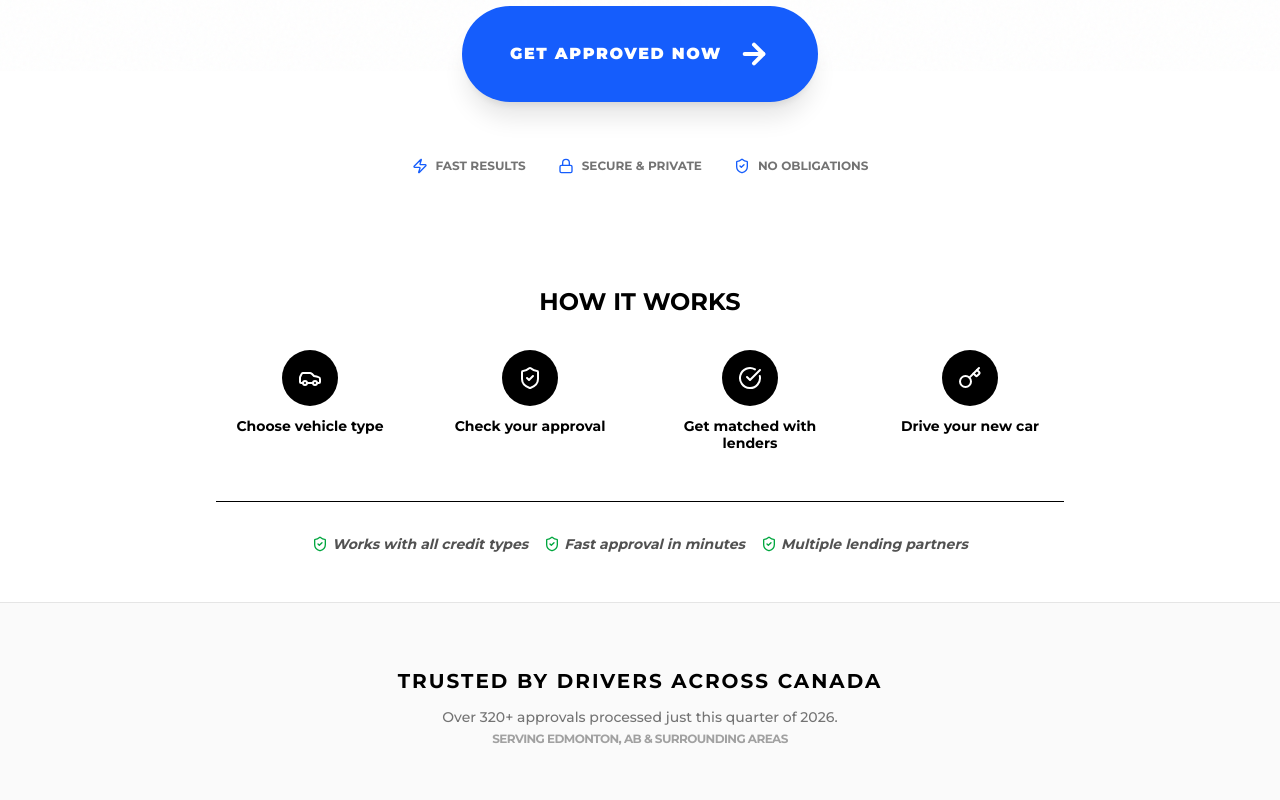
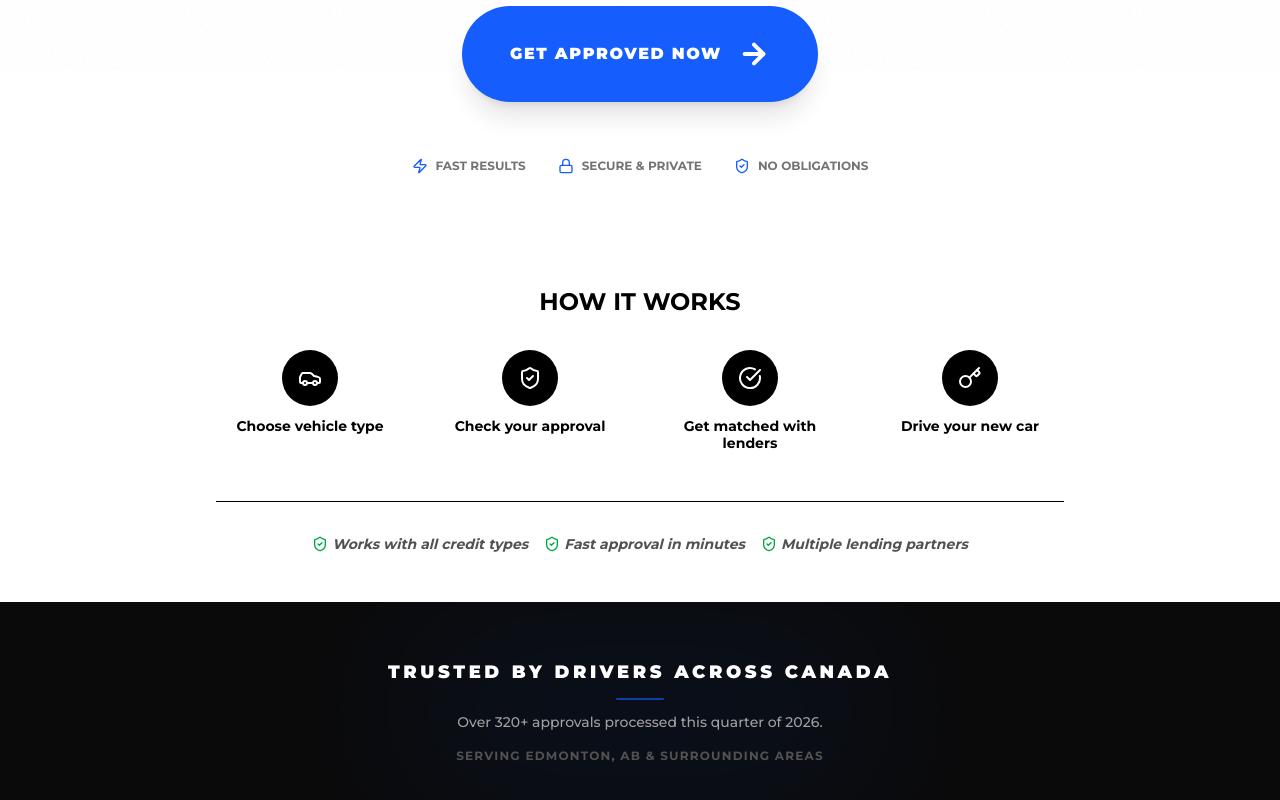
Before and after one commit to arfaa11/autofinder, a Next.js app: page / in a window 1280 px wide. Shown: the part 729-1529 px from the top of the page. Built offline with nearby package versions, Linux system fonts and the light colour scheme.

Commit message:
refactor page.tsx for improved readability and structure

```diff
--- a/app/page.tsx
+++ b/app/page.tsx
@@ -1,44 +1,38 @@
 import LeadFormContainer from '@/components/LeadFormContainer'
 import HowItWorks from '@/components/HowItWorks'
 
-/** tell cloudflare that this page is dynamic,
- * not just a collection of static files */
-// export const runtime = 'edge';
-
-/**
- * home page entry point.
- * acts as a high-level wrapper for the primary landing page components.
- */
 export default function Home() {
   return (
     <div className="w-full flex flex-col items-center">
 
-      {/* hero and lead capture module.
-          component manages internal state and dynamic height for multi-step flow.
-      */}
+      {/* hero + lead capture */}
       <section className="w-full">
-         <LeadFormContainer />
+        <LeadFormContainer />
       </section>
 
-      {/* product education and trust section */}
+      {/* education / trust */}
       <div className="w-full bg-white">
         <HowItWorks />
       </div>
 
-      {/* conversion-focused footer with regional targeting and social proof */}
-      <footer className="w-full py-16 bg-neutral-50 border-t border-neutral-200">
-        <div className="text-center space-y-3 px-4">
-          <p className="text-lg md:text-xl font-bold text-black uppercase tracking-widest font-montserrat">
+      {/* footer */}
+      <footer className="w-full py-14 bg-neutral-950 relative overflow-hidden">
+        {/* subtle blue glow */}
+        <div className="absolute inset-0 flex items-center justify-center pointer-events-none">
+          <div className="w-[500px] h-[200px] bg-blue-600 opacity-[0.07] blur-[80px] rounded-full" />
+        </div>
+
+        <div className="relative text-center space-y-3 px-4">
+          <p className="text-base md:text-lg font-black text-white uppercase tracking-[0.2em]">
             trusted by drivers across canada
           </p>
-          <div className="flex flex-col items-center space-y-1">
-            <p className="text-sm text-neutral-500 font-medium">
-              Over 320+ approvals processed just this quarter of 2026.
-            </p>
-            <p className="text-xs text-neutral-400 uppercase tracking-tighter">
-              serving edmonton, ab & surrounding areas
-            </p>
-          </div>
+          <div className="w-12 h-[2px] bg-blue-600 mx-auto rounded-full opacity-60" />
+          <p className="text-sm text-neutral-400 font-medium">
+            Over 320+ approvals processed this quarter of 2026.
+          </p>
+          <p className="text-xs text-neutral-600 uppercase tracking-widest pt-1">
+            serving edmonton, ab &amp; surrounding areas
+          </p>
         </div>
       </footer>
     </div>
```
